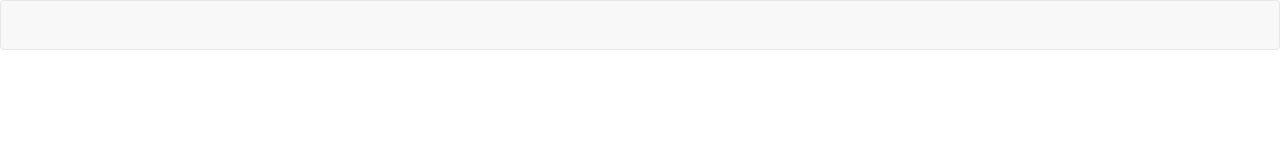
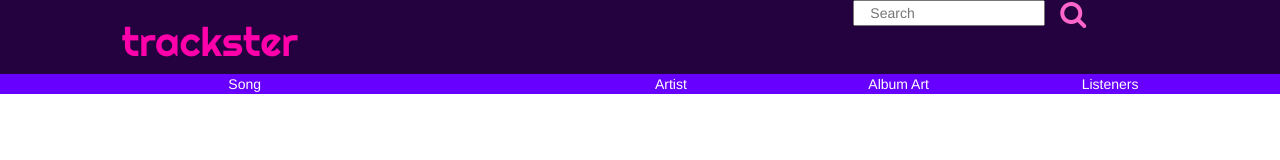
Before and after one commit to iLikeHotdogs/Trackstar, a plain HTML site: page index.html in a window 1280 px wide. Drawn offline with nearby package versions, Linux system fonts and the light colour scheme.

Commit message:
oulined page

```diff
--- a/index.html
+++ b/index.html
@@ -17,14 +17,20 @@
 </head>
 <body>
 
-<!--Navigation -->
-  <nav class="navbar navbar-default">
-
-  </nav>
-
-
-
-
-
+  <div class="container-fluid">
+    <div class="row header">
+      <h1 class="col-xs-7 col-xs-offset-1">trackster</h1>
+      <input class="col-xs-2" id="search-input" placeholder="Search">
+      <i class="fa fa-search fa-2x col-xs-1" id="search-button"></i>
+    </div>
+    <div class="row attributes">
+      <div class="col-xs-4 col-xs-offset-2 attribute">Song</div>
+      <div class="col-xs-2 attribute">Artist</div>
+      <div class="col-xs-2 attribute">Album Art</div>
+      <div class="col-xs-2 attribute">Listeners</div>
+    </div>
+  </div>
+  <div class="container-fluid" id="track-list">
+  </div>
 </body>
 </html>
--- a/resources/css/style.css
+++ b/resources/css/style.css
@@ -1,3 +1,37 @@
 /*
   Custom styles for Trackster App
 */
+
+html {
+  font-size: 16px;
+}
+
+h1 {
+  font-family: "Righteous";
+  font-size: 2.5rem;
+  color: rgb(255, 0, 171);
+}
+
+
+.header {
+  background-color: rgb(35, 2, 63);
+
+}
+
+#search-input {
+  width: 12rem;
+  color: rgb(191,191,191);
+}
+
+#search-button {
+  color: rgb(255, 102, 204);
+}
+
+
+.attributes {
+  background-color: rgb(104, 0, 255);
+}
+
+.attribute {
+  color: rgb(255, 255, 255);
+}
```
